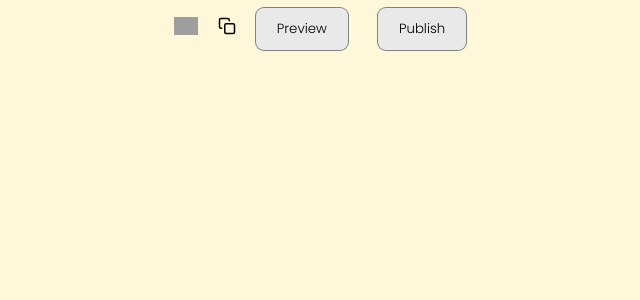
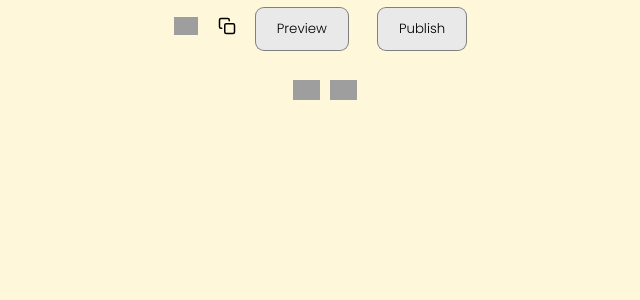
Before and after one commit to topshef/katomia, a PHP site: page / in a window 1280 px wide. Shown: the part 477-777 px from the top of the page, without its empty margins (315-955 px from the left). Run offline with PHP 8.4, Linux system fonts and the light colour scheme; grey boxes are pictures that could not be loaded.

Commit message:
#2 footer, github link etc

```diff
--- a/index.php
+++ b/index.php
@@ -55,6 +55,16 @@ might be confused with give feedback on the script-->
 
   <div id='preview'></div>
 
+  <div id='footer'>
+	  <a href='https://x.com/gokatomic' target='gokatomic'><img src='./img/x-logo-black.png' alt='X' height='20'></a>
+	  <a href='https://github.com/topshef/katomia/' target='katomia'><img src='./img/github-mark.svg' alt='Github' height='20'></a>
+
+	  <!--
+	  <a href='https://meet.katomic.org' target='katomia'><img src='https://zep.us/images/light/layout/logo_zep.svg' alt='Zep' height='20'></a>
+-->
+
+  </div>
+
   <!-- <script src="katomic.js"></script> -->
   <script>
     var PATH_CONFIG = "config.json?v=<?php echo filemtime('config.json'); ?>"
--- a/katomic.css
+++ b/katomic.css
@@ -87,14 +87,12 @@
     }
 
 
-  #buttonsContainer {
+  #buttonsContainer, #footer {
 	  display: flex;
 	  gap: 10px; /* Add gap between buttons */
 	  flex-wrap: nowrap; /* Prevent buttons from wrapping */
 	  align-items: center;
 	}
-
-
 
 :root {
   --color1: #e9e9e9;
```
Also changed, not shown: 1 other file.
